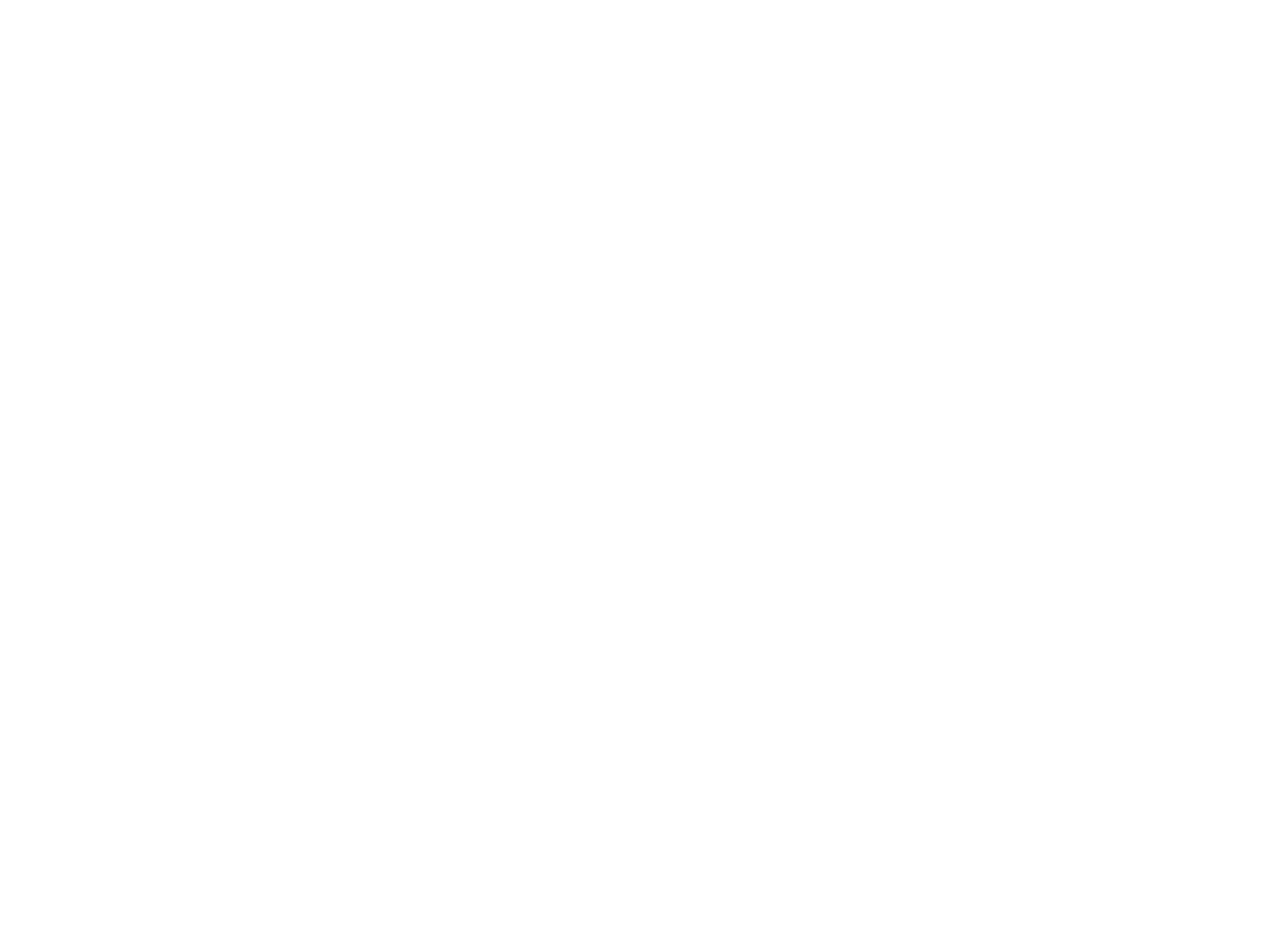
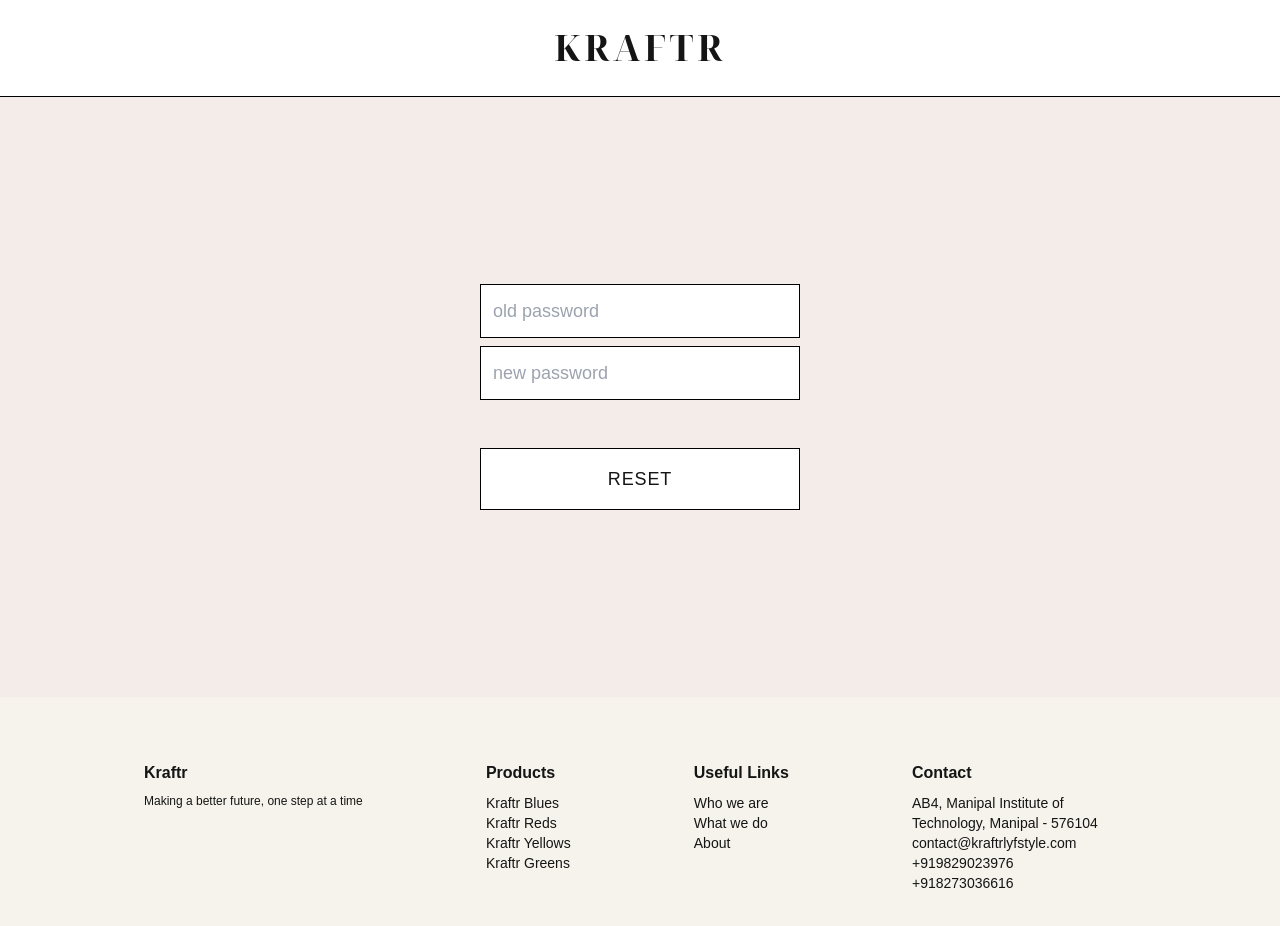
Before and after one commit to kraftrlyfstyle/Kraftr-Website, a React (Vite) app: page /forgot-password in a window 1280 px wide. Before the commit this address had no page. Shown: the top 926 px of the page. Before the commit the page ends 800 px from the top, so only its background shows below. Built offline with nearby package versions, Linux system fonts and the light colour scheme.

Commit message:
Update Routes.jsx

```diff
--- a/src/Routes.jsx
+++ b/src/Routes.jsx
@@ -7,6 +7,7 @@
 import Cart from './pages/Cart';
 import Profile from './pages/Profile';
 import Checkout from './pages/Checkout';
+import ForgotPassword from './pages/ForgotPassword'
 
 const SiteRoutes = () => {
   return (
@@ -19,6 +20,7 @@
         <Route path='/profile' element={<Profile/>} />
         <Route path='/cart' element={<Cart/>} />
         <Route path='/checkout' element={<Checkout/>} />
+        <Route path='/forgot-password' element={<ForgotPassword/>} />
       </Routes>
     </BrowserRouter>
   )
```
